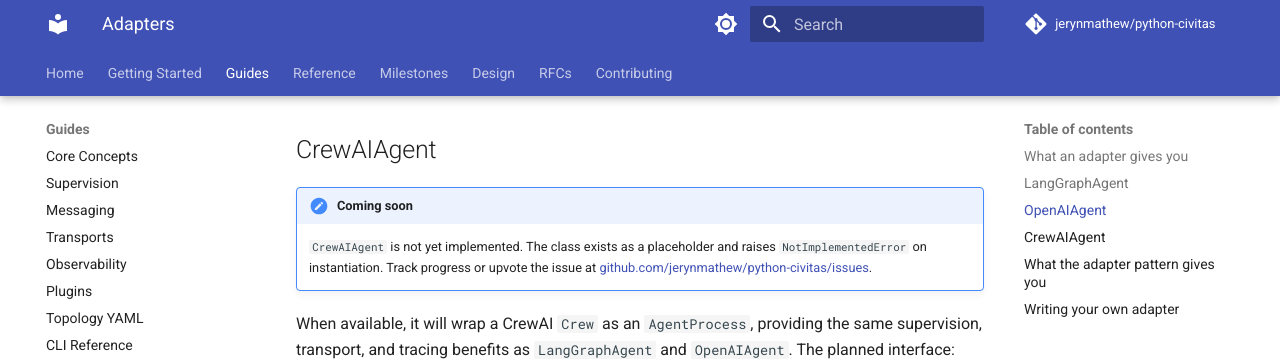
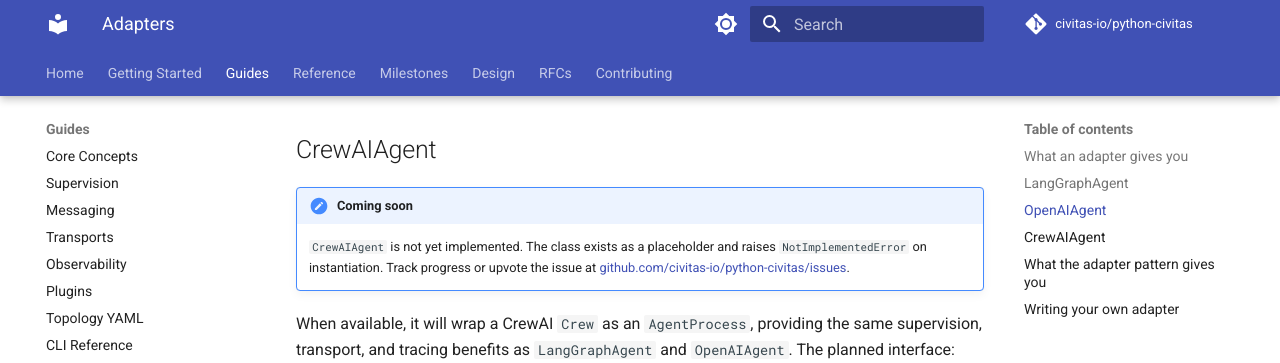
Before and after one commit to jerynmathew/python-civitas, an MkDocs documentation site: the page built from docs/adapters.md, in a window 1280 px wide and 900 px high, scrolled down 5243 px. Shown: the top 363 px of the window. Built offline with MkDocs 1.6.1 and Material for MkDocs 9.7.7, drawn with Linux system fonts in a browser that asks for light colours; comment, search, counter and statistics services are not loaded.

Commit message:
chore: update all references from jerynmathew to civitas-io org
Repo transferred to civitas-io/python-civitas. Update URLs in
pyproject.toml, mkdocs.yml, README, CHANGELOG, SECURITY, CONTRIBUTING,
docs/contributing.md, and docs/adapters.md.

```diff
--- a/docs/adapters.md
+++ b/docs/adapters.md
@@ -228,7 +228,7 @@
 ## CrewAIAgent
 
 !!! note "Coming soon"
-    `CrewAIAgent` is not yet implemented. The class exists as a placeholder and raises `NotImplementedError` on instantiation. Track progress or upvote the issue at [github.com/jerynmathew/python-civitas/issues](https://github.com/jerynmathew/python-civitas/issues).
+    `CrewAIAgent` is not yet implemented. The class exists as a placeholder and raises `NotImplementedError` on instantiation. Track progress or upvote the issue at [github.com/civitas-io/python-civitas/issues](https://github.com/civitas-io/python-civitas/issues).
 
 When available, it will wrap a CrewAI `Crew` as an `AgentProcess`, providing the same supervision, transport, and tracing benefits as `LangGraphAgent` and `OpenAIAgent`. The planned interface:
 
--- a/mkdocs.yml
+++ b/mkdocs.yml
@@ -1,8 +1,8 @@
 site_name: civitas
 site_description: The production runtime for Python agents
-site_url: https://jerynmathew.github.io/python-civitas
-repo_url: https://github.com/jerynmathew/python-civitas
-repo_name: jerynmathew/python-civitas
+site_url: https://civitas-io.github.io/python-civitas
+repo_url: https://github.com/civitas-io/python-civitas
+repo_name: civitas-io/python-civitas
 copyright: Apache 2.0 License
 
 theme:
@@ -86,7 +86,7 @@
 extra:
   social:
     - icon: fontawesome/brands/github
-      link: https://github.com/jerynmathew/python-civitas
+      link: https://github.com/civitas-io/python-civitas
   analytics:
     provider: google
     property: !ENV [GOOGLE_ANALYTICS_ID, ""]
```
Also changed, not shown: CHANGELOG.md (+3 -3 lines), CONTRIBUTING.md (+1 -1 lines), README.md (+15 -15 lines), SECURITY.md (+1 -1 lines), docs/contributing.md (+1 -1 lines), pyproject.toml (+4 -4 lines).
